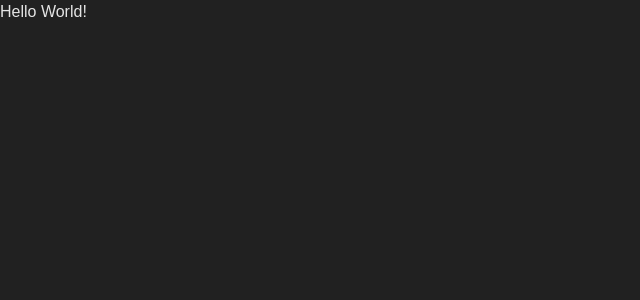
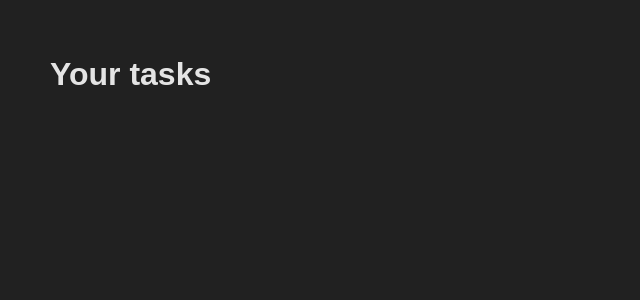
Before and after one commit to jpatel98/kanban-board-challenge, a React (Create React App) app: page / in a window 1280 px wide. Shown: the top 300 px of the page, without its empty margins (0-640 px from the left). Built offline with nearby package versions, Linux system fonts and the light colour scheme.

Commit message:
Add page heading

```diff
--- a/src/App.js
+++ b/src/App.js
@@ -1,9 +1,9 @@
-import './App.scss';
+import "./App.scss";
 
 function App() {
   return (
-    <div className="App">
-      Hello World!
+    <div style={{ padding: "50px" }}>
+      <h1 style={{ marginBottom: "20px" }}>Your tasks</h1>
     </div>
   );
 }
```
